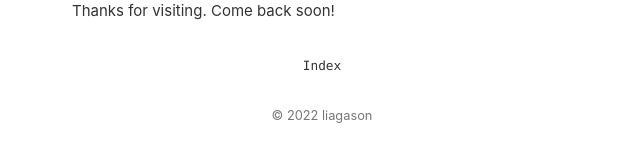
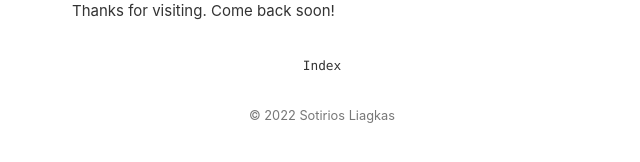
Before and after one commit to liagason/A-Jekyll-Blog, a Jekyll site: the page built from _posts/2019-12-08-hello-world.md, in a window 1280 px wide. Shown: the part 509-671 px from the top of the page, without its empty margins (318-958 px from the left). Built offline with Jekyll 4.4.1, drawn with Linux system fonts in a browser that asks for light colours.

Commit message:
Update _config.yml

```diff
--- a/_config.yml
+++ b/_config.yml
@@ -1,7 +1,7 @@
 # Site Info
-title:              "liagason"
-description:        "liagasons' personal homepage. Thoughts about edtech, teaching, programming and teaching programming..."
-author_name:        "liagason" # change this to your name
+title:              "Sotirios Liagkas"
+description:        "Sotirios Liagkas' personal homepage. Thoughts about edtech and programming."
+author_name:        "Sotirios Liagkas" # change this to your name
 logo_url:           https://avatars2.githubusercontent.com/u/24388183?v=4 # Get it from GitHub API: https://api.github.com/users/<username>
 
 # Site Settings
```
